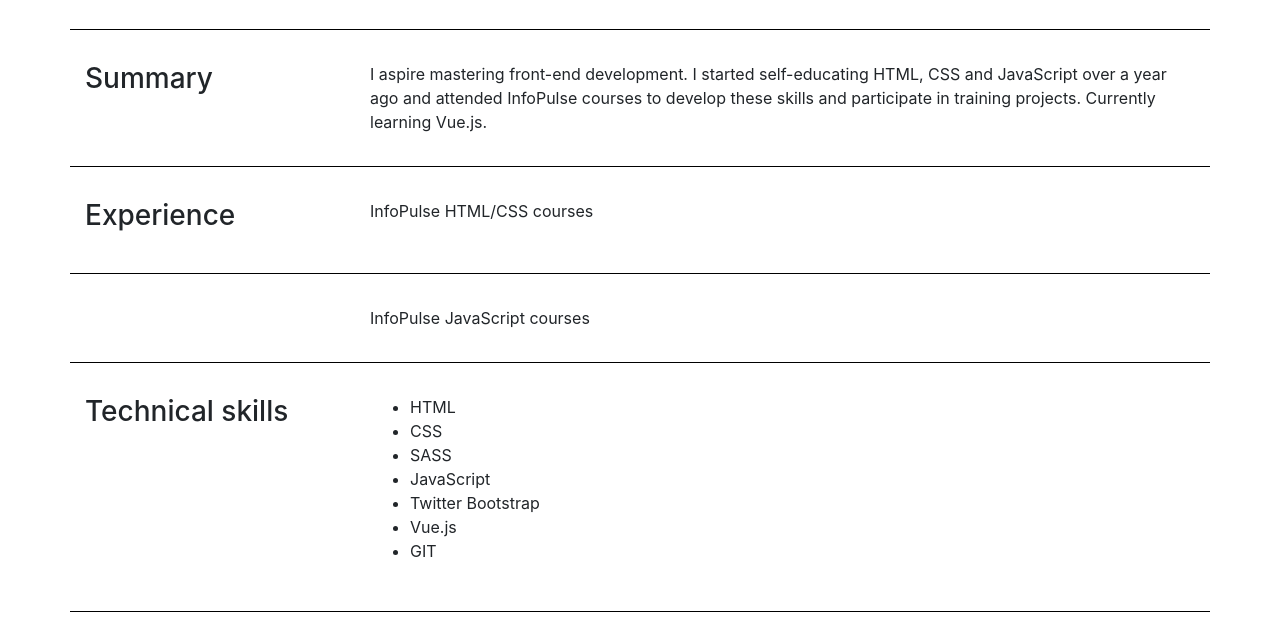
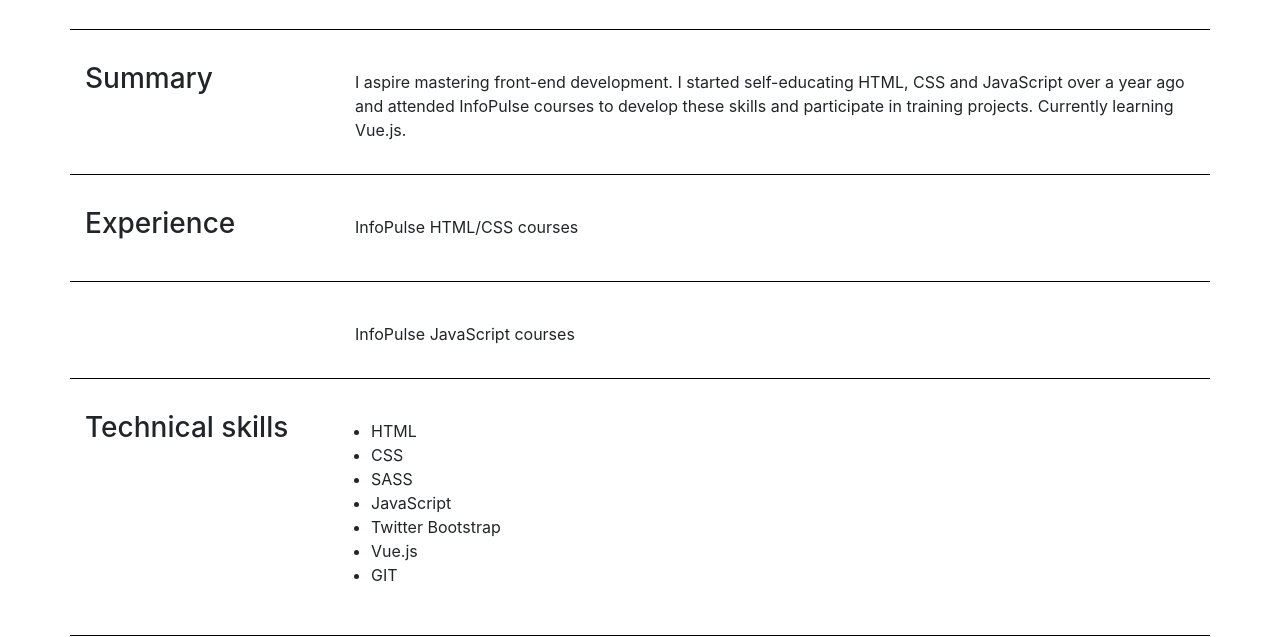
Before and after one commit to streichholz-ame/cv, a plain HTML site: page index.html in a window 1280 px wide. Shown: the part 315-952 px from the top of the page. Drawn offline with nearby package versions, Linux system fonts and the light colour scheme.

Commit message:
Update style.css

```diff
--- a/style.css
+++ b/style.css
@@ -15,3 +15,12 @@
     text-decoration: none;
     color: #000;
 }
+
+.info {
+    margin-top: 0.5em;
+    padding: 0;
+}
+
+ul {
+    padding-left: 1em;
+}
```
